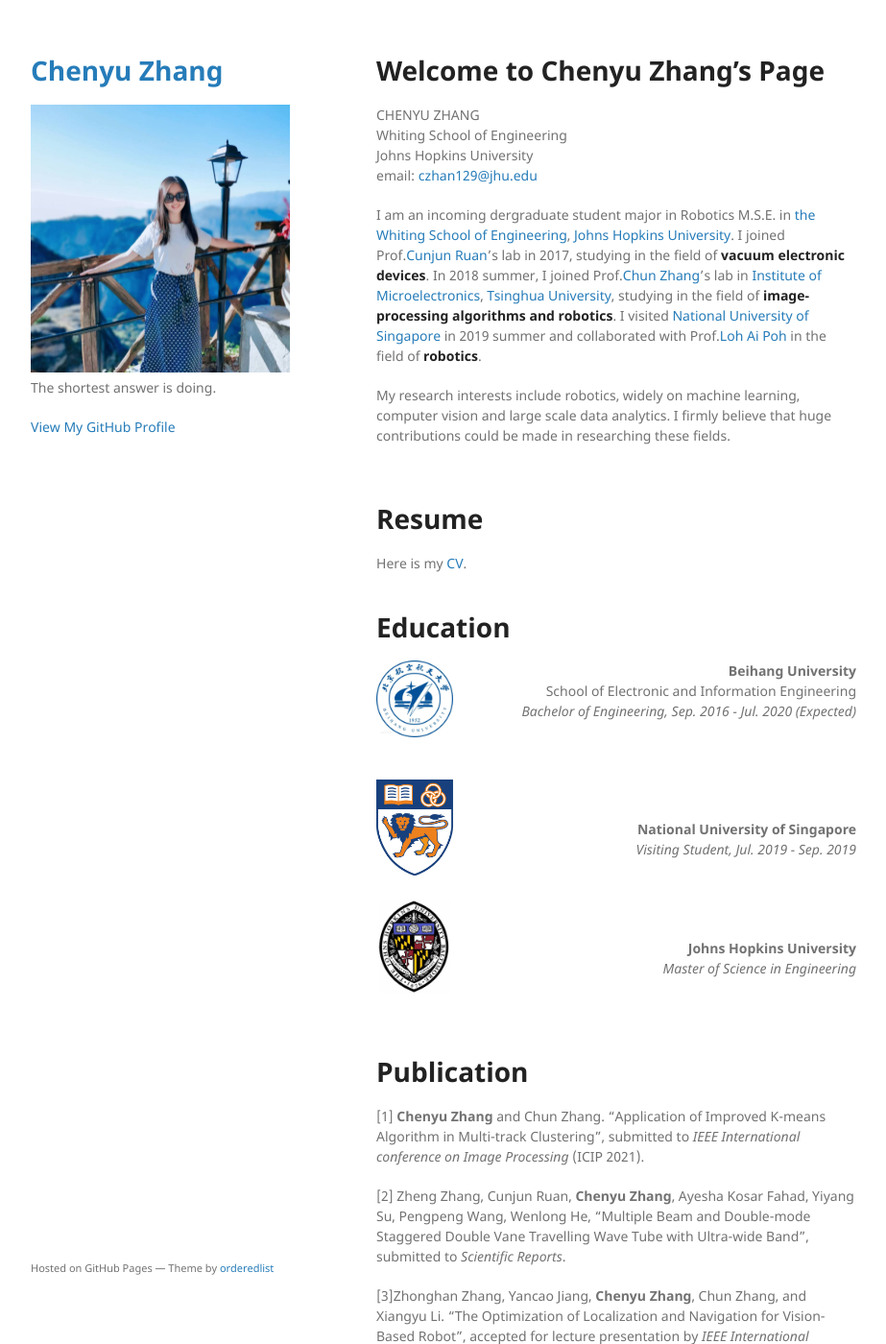
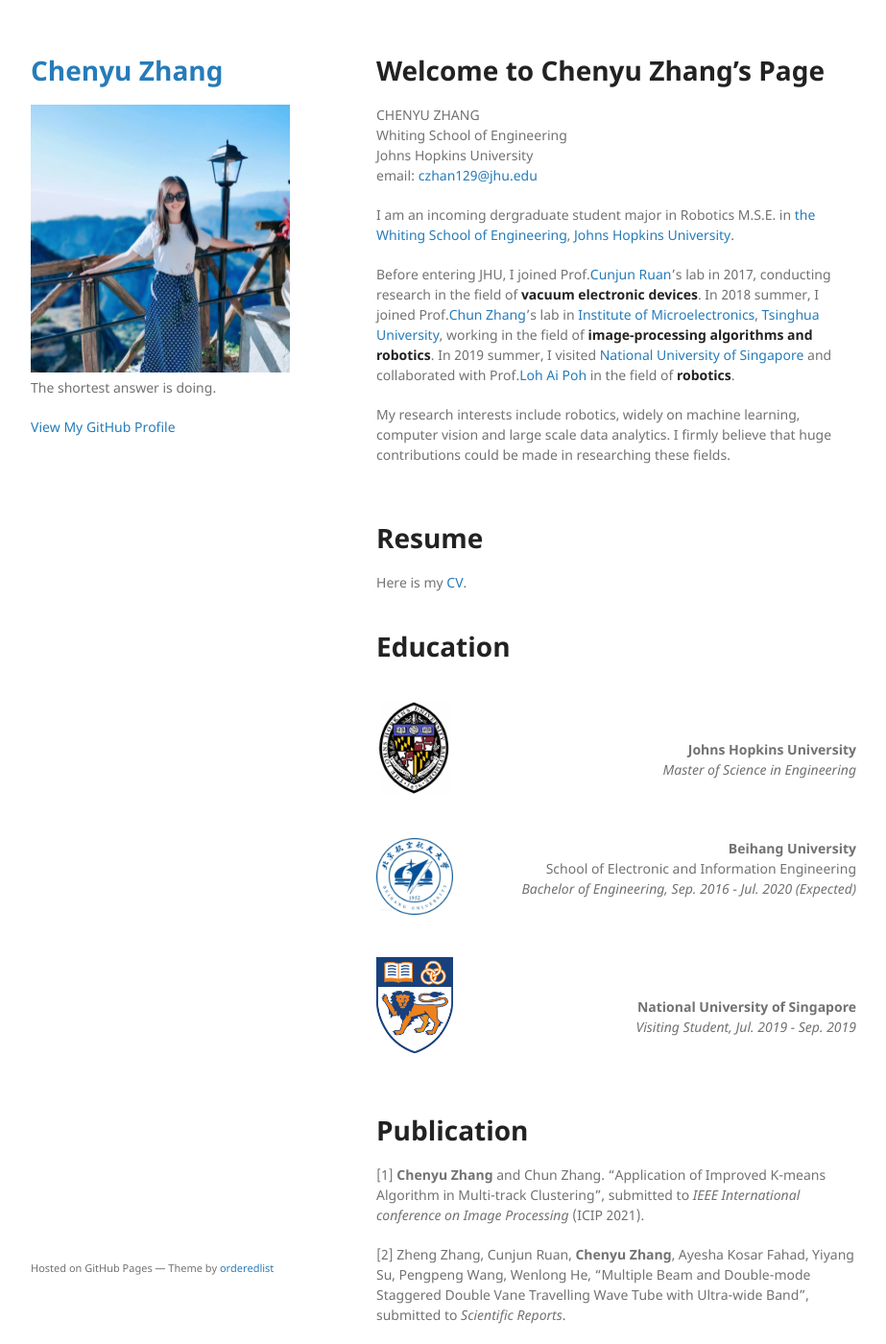
Before and after one commit to AngelicaZ/angelicaz.github.io, a Jekyll site: the page built from index.md, in a window 1280 px wide and 1400 px high. Shown: the whole window at 96% size, without its empty margins (178-1101 px from the left). Built offline with Jekyll 4.4.1, drawn with Linux system fonts in a browser that asks for light colours; our own code applies the rules of GitHub Pages for plain Markdown files.

Commit message:
Update index.md

```diff
--- a/index.md
+++ b/index.md
@@ -5,7 +5,11 @@ Whiting School of Engineering <br>
 Johns Hopkins University <br>
 email: <czhan129@jhu.edu>
 
-I am an incoming dergraduate student major in Robotics M.S.E. in [the Whiting School of Engineering](https://engineering.jhu.edu/), [Johns Hopkins University](https://www.jhu.edu/). I joined Prof.[Cunjun Ruan](http://www.ee.buaa.edu.cn/info/1129/17618.htm)'s lab in 2017, studying in the field of **vacuum electronic devices**. In 2018 summer, I joined Prof.[Chun Zhang](https://www.tsinghua.edu.cn/publish/ime/5910/2015/20150315131055824979933/20150315131055824979933_.html)'s lab in [Institute of Microelectronics](https://www.tsinghua.edu.cn/publish/imeen/5943/index.html), [Tsinghua University](https://www.tsinghua.edu.cn/publish/thu2018en/index.html), studying in the field of **image-processing algorithms and robotics**. I visited [National University of Singapore](http://www.nus.edu.sg/) in 2019 summer and collaborated with Prof.[Loh Ai Poh](https://www.eng.nus.edu.sg/idp/staff/lohaipoh/) in the field of **robotics**.
+I am an incoming dergraduate student major in Robotics M.S.E. in [the Whiting School of Engineering](https://engineering.jhu.edu/), [Johns Hopkins University](https://www.jhu.edu/).
+
+
+
+Before entering JHU, I joined Prof.[Cunjun Ruan](http://www.ee.buaa.edu.cn/info/1129/17618.htm)'s lab in 2017, conducting research in the field of **vacuum electronic devices**. In 2018 summer, I joined Prof.[Chun Zhang](https://www.tsinghua.edu.cn/publish/ime/5910/2015/20150315131055824979933/20150315131055824979933_.html)'s lab in [Institute of Microelectronics](https://www.tsinghua.edu.cn/publish/imeen/5943/index.html), [Tsinghua University](https://www.tsinghua.edu.cn/publish/thu2018en/index.html), working in the field of **image-processing algorithms and robotics**. In 2019 summer, I visited [National University of Singapore](http://www.nus.edu.sg/)  and collaborated with Prof.[Loh Ai Poh](https://www.eng.nus.edu.sg/idp/staff/lohaipoh/) in the field of **robotics**.
 
 
 
@@ -17,6 +21,15 @@ My research interests include robotics, widely on machine learning, computer vis
 Here is my [CV](./CV_Chenyu Zhang.pdf).
 <br><br>
 # Education
+
+<br>
+ <img style="float: left;" src="assets/img/JHU.jpg" width="80" height="100">
+ <br>
+ <p style="text-align: right">
+ <b> Johns Hopkins University </b>   <br>
+ <i> Master of Science in Engineering </i>
+ </p>
+<br>
 
  <img style="float: left;" src="assets/img/Beihang.jpg" width="80" height="80">
 
@@ -36,13 +49,7 @@ Here is my [CV](./CV_Chenyu Zhang.pdf).
  <i> Visiting Student, Jul. 2019 - Sep. 2019 </i>
  </p>
 
-<br>
- <img style="float: left;" src="assets/img/JHU.jpg" width="80" height="100">
- <br>
- <p style="text-align: right">
- <b> Johns Hopkins University </b>   <br>
- <i> Master of Science in Engineering </i>
- </p>
+
 
 <br>
 <br>
```
